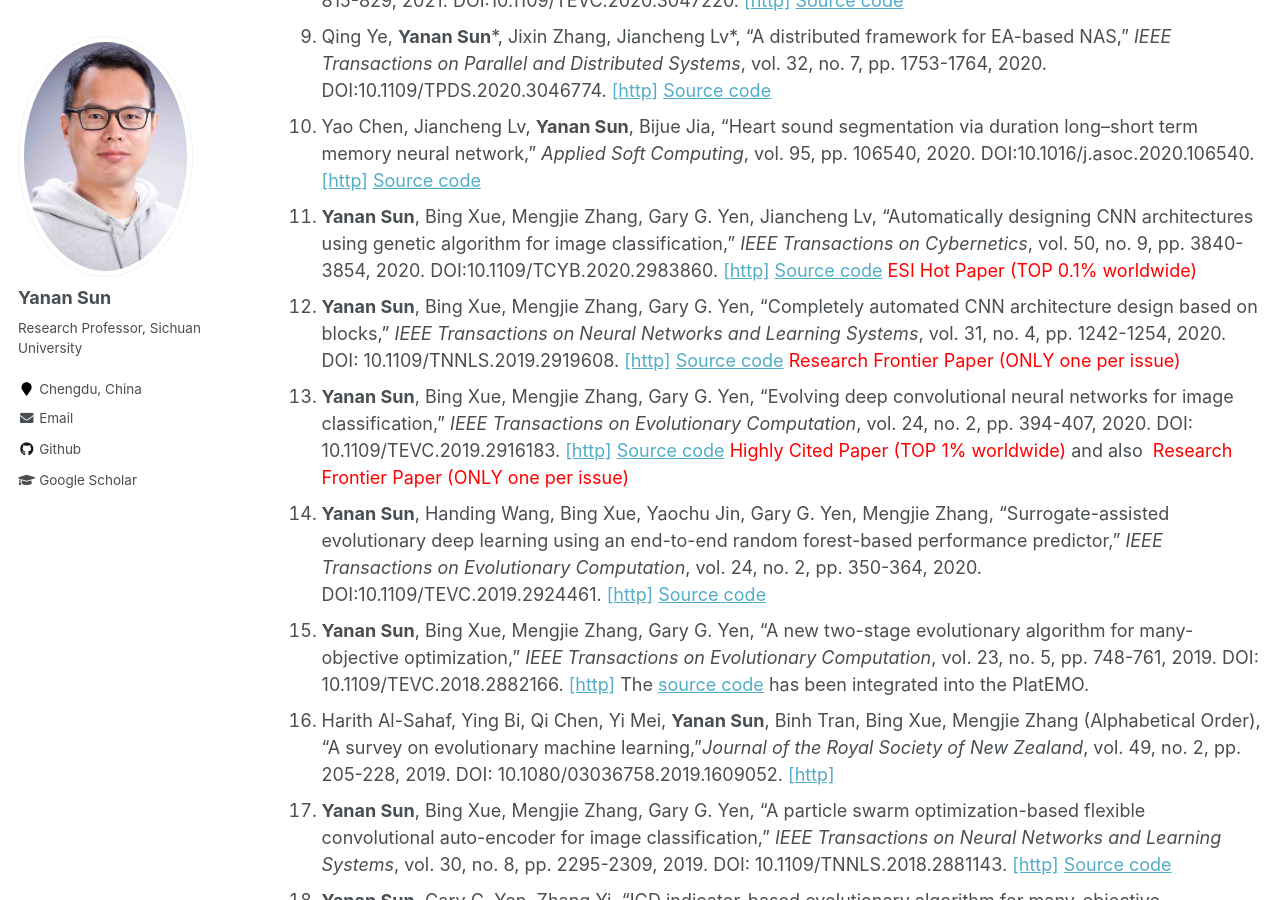
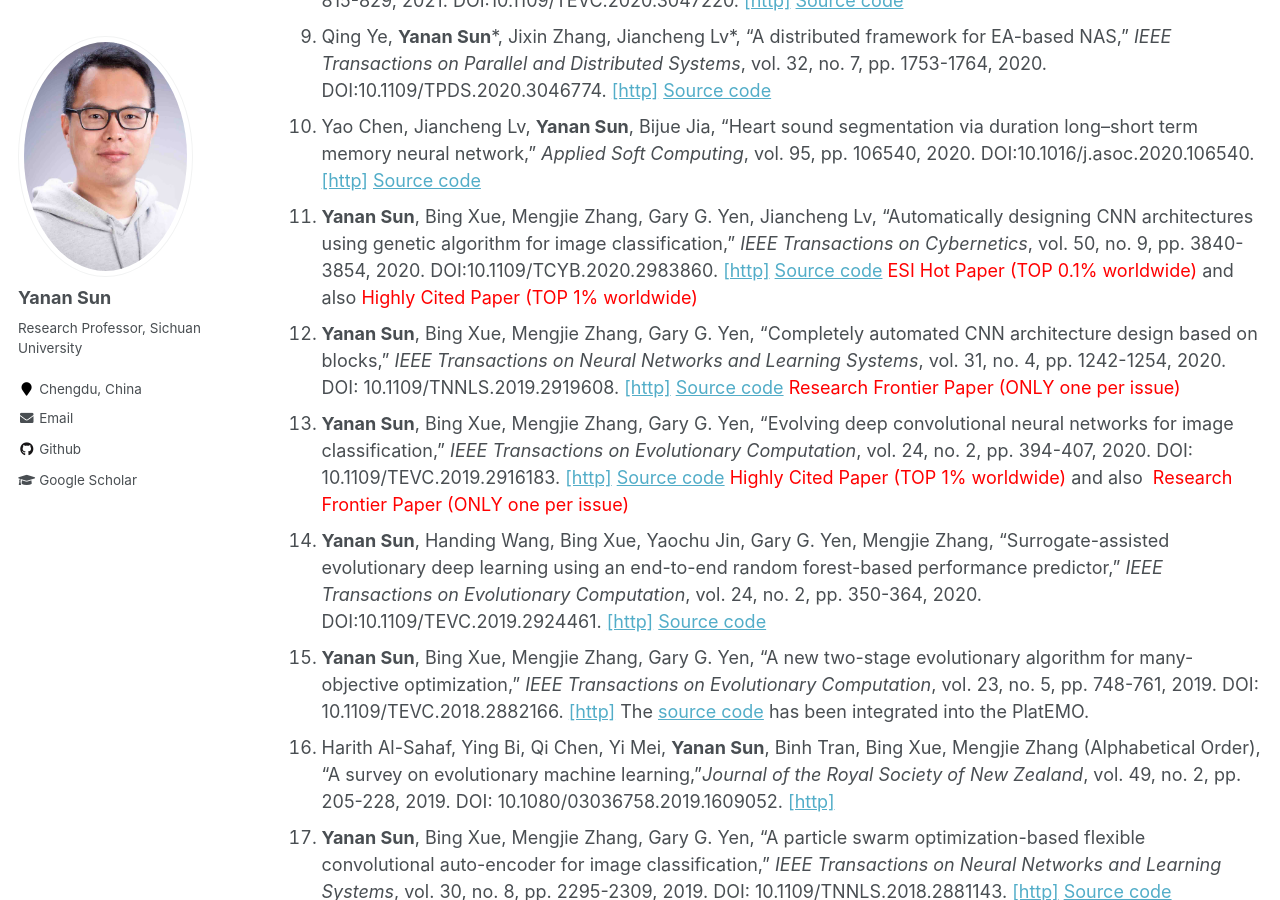
Before and after one commit to yn-sun/yn-sun.github.io, a Jekyll site: the page built from _pages/publications.md, in a window 1280 px wide and 900 px high, scrolled down 978 px. Built offline with Jekyll 4.4.1, drawn with Linux system fonts in a browser that asks for light colours; comment, search, counter and statistics services are not loaded.

Commit message:
Update publications.md

```diff
--- a/_pages/publications.md
+++ b/_pages/publications.md
@@ -17,7 +17,7 @@ author_profile: true
 8. Xiangru Chen, **Yanan Sun***, Mengjie Zhang, Dezhong Peng, "Evolving deep convolutional variational autoencoders for image classification," <i>IEEE Transactions on Evolutionary Computation</i>, vol. 25, no. 5, pp. 815-829, 2021. DOI:10.1109/TEVC.2020.3047220. [[http]](https://ieeexplore.ieee.org/document/9306892) [Source code](https://github.com/yn-sun/evovae)
 9. Qing Ye, **Yanan Sun**\*, Jixin Zhang, Jiancheng Lv\*, "A distributed framework for EA-based NAS," <i>IEEE Transactions on Parallel and Distributed Systems</i>, vol. 32, no. 7, pp. 1753-1764, 2020. DOI:10.1109/TPDS.2020.3046774. [[http]](https://ieeexplore.ieee.org/document/9305984) [Source code](https://github.com/Fuyeking/Distributed-EA-based-NAS)
 10. Yao Chen, Jiancheng Lv, **Yanan Sun**, Bijue Jia, "Heart sound segmentation via duration long–short term memory neural network," <i>Applied Soft Computing</i>, vol. 95, pp. 106540, 2020. DOI:10.1016/j.asoc.2020.106540. [[http]](https://www.sciencedirect.com/science/article/abs/pii/S1568494620304798) [Source code](https://github.com/yn-sun/paper_source_code/tree/main/Duration_LSTM)
-11. **Yanan Sun**, Bing Xue, Mengjie Zhang, Gary G. Yen, Jiancheng Lv, "Automatically designing CNN architectures using genetic algorithm for image classification," <i>IEEE Transactions on Cybernetics</i>, vol. 50, no. 9, pp. 3840-3854, 2020. DOI:10.1109/TCYB.2020.2983860. [[http]](https://ieeexplore.ieee.org/document/9075201) [Source code](https://github.com/yn-sun/cnn-ga) <span style="color: #FF0000">ESI Hot Paper (TOP 0.1% worldwide)</span>
+11. **Yanan Sun**, Bing Xue, Mengjie Zhang, Gary G. Yen, Jiancheng Lv, "Automatically designing CNN architectures using genetic algorithm for image classification," <i>IEEE Transactions on Cybernetics</i>, vol. 50, no. 9, pp. 3840-3854, 2020. DOI:10.1109/TCYB.2020.2983860. [[http]](https://ieeexplore.ieee.org/document/9075201) [Source code](https://github.com/yn-sun/cnn-ga) <span style="color: #FF0000">ESI Hot Paper (TOP 0.1% worldwide)</span>&nbsp;and also&nbsp;<span style="color: #FF0000">Highly Cited Paper (TOP 1% worldwide)</span>
 12. **Yanan Sun**, Bing Xue, Mengjie Zhang, Gary G. Yen, "Completely automated CNN architecture design based on blocks," <i>IEEE Transactions on Neural Networks and Learning Systems</i>, vol. 31, no. 4, pp. 1242-1254, 2020. DOI: 10.1109/TNNLS.2019.2919608. [[http]](https://ieeexplore.ieee.org/document/8742788/) [Source code](https://github.com/yn-sun/ea-cnn) <span style="color: #FF0000">Research Frontier Paper (ONLY one per issue)</span>
 13. **Yanan Sun**, Bing Xue, Mengjie Zhang, Gary G. Yen, "Evolving deep convolutional neural networks for image classification," <i>IEEE Transactions on Evolutionary Computation</i>, vol. 24, no. 2, pp. 394-407, 2020. DOI: 10.1109/TEVC.2019.2916183. [[http]](https://ieeexplore.ieee.org/abstract/document/8712430) [Source code](https://github.com/yn-sun/evocnn) <span style="color: #FF0000">Highly Cited Paper (TOP 1% worldwide)</span>&nbsp;and also &nbsp;<span style="color: #FF0000">Research Frontier Paper (ONLY one per issue)</span>
 14. **Yanan Sun**, Handing Wang, Bing Xue, Yaochu Jin, Gary G. Yen, Mengjie Zhang, "Surrogate-assisted evolutionary deep learning using an end-to-end random forest-based performance predictor," <i>IEEE Transactions on Evolutionary Computation</i>, vol. 24, no. 2, pp. 350-364, 2020. DOI:10.1109/TEVC.2019.2924461. [[http]](https://ieeexplore.ieee.org/document/8744404) [Source code](https://github.com/yn-sun/e2epp)
```
